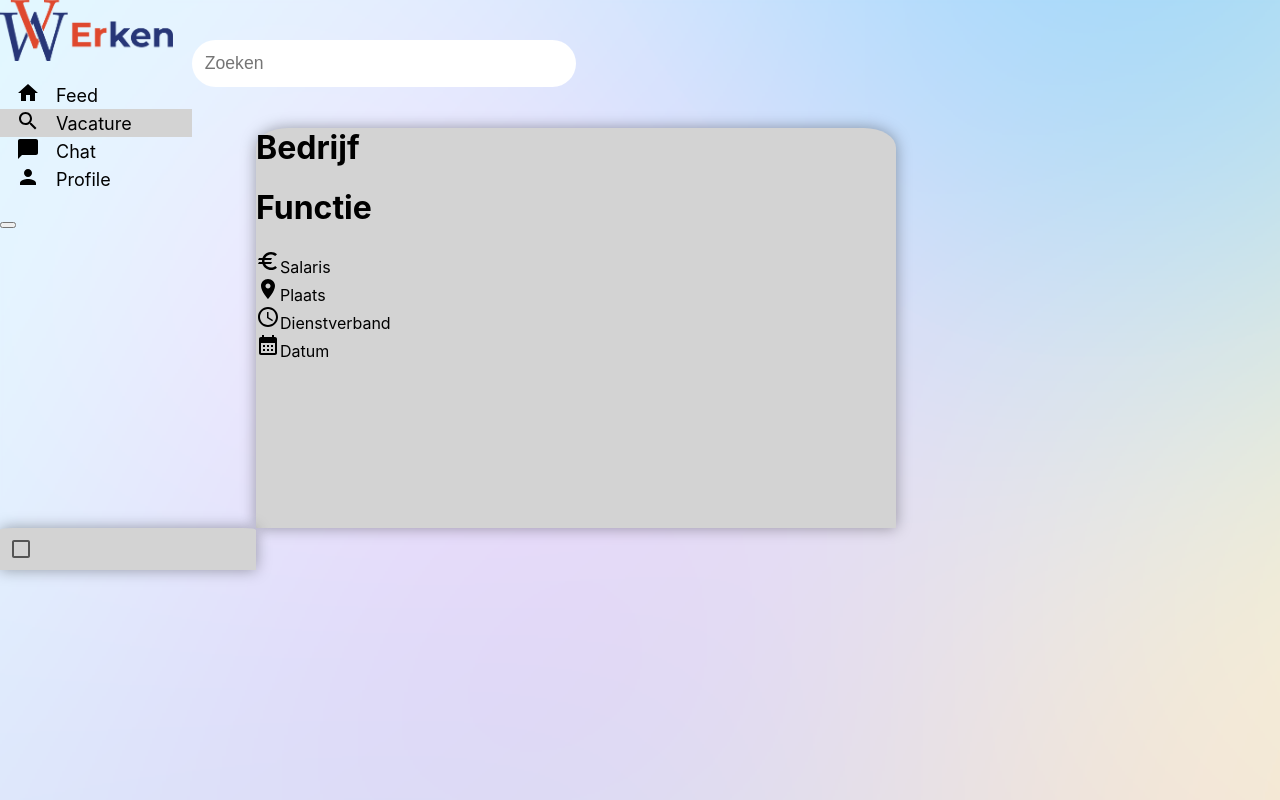
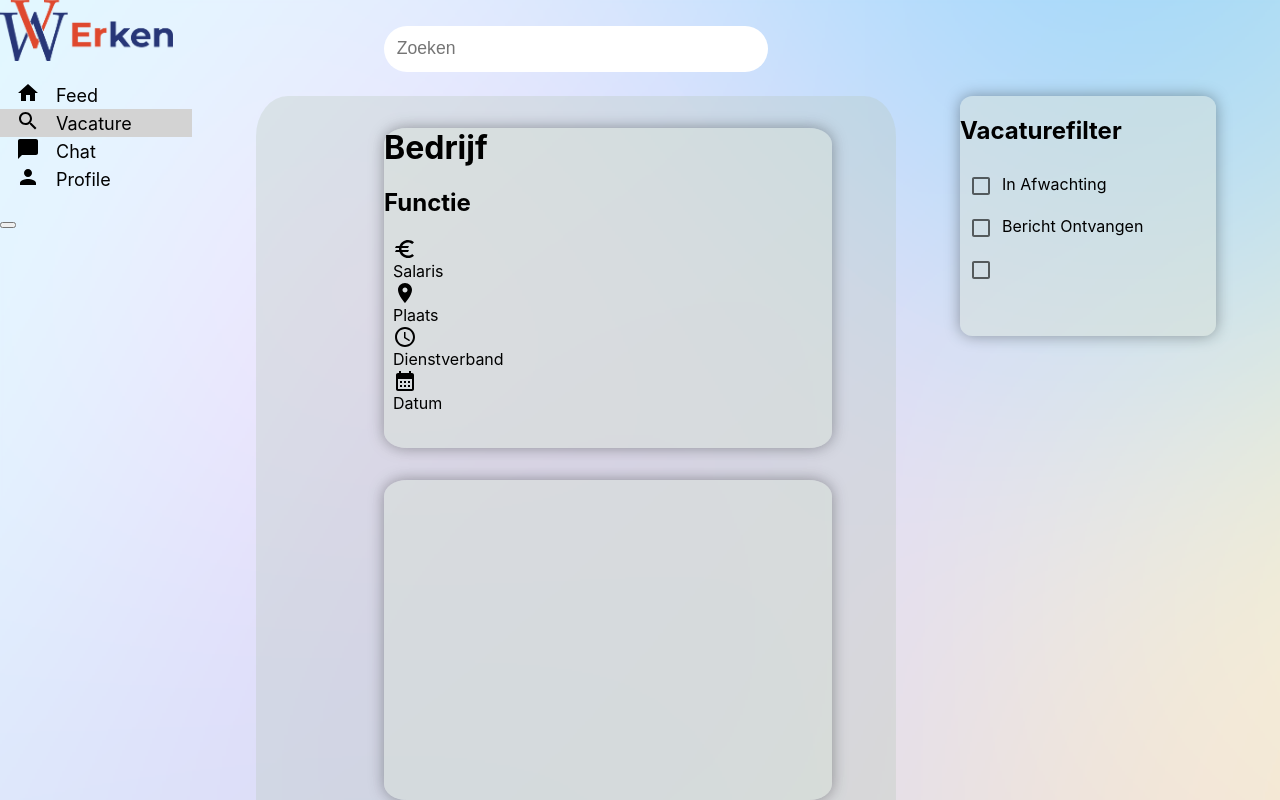
Before and after one commit to ryodc/Erken, a React (Create React App) app in the folder client/: page /Vacature in a window 1280 px wide. Built offline with nearby package versions, Linux system fonts and the light colour scheme.

Commit message:
eafwefwef
ewewfefefe

```diff
--- a/client/src/Components/Navbar/navbar.js
+++ b/client/src/Components/Navbar/navbar.js
@@ -16,7 +16,7 @@ function Navigation() {
       <Router>
         <Sidebar />
         <Switch>
-          <Route path="/Feed" exact component={Feed} />
+          <Route path="/" exact component={Feed} />
           <Route path="/Vacature" exact component={Vacature} />
           <Route path="/Chat" component={Chat} />
           <Route path="/Profile" component={Profile} />
--- a/client/src/Components/Vacature/vacature.css
+++ b/client/src/Components/Vacature/vacature.css
@@ -1,42 +1,55 @@
 .Searchbar{
-    left: 15%;
-    top: 5%;
+    margin-left: 30% !important;
+    margin-top: 2% !important;
     width: 30%;
     padding: 1%;
-    position: absolute;
+    position: fixed;
     border-radius: 30px;
     font-size: 110%;
-
 }
 
 .VacatureContainer{
-    width: 100%;
     height: 100%;
-    position: absolute;
-    display: inline-block;
+    width: 50%;
+    background-color: rgba(183, 197, 183, 0.3) ;
+    margin-left: 20% !important;
+    margin-top: 7.5% !important;
+    padding: 0;
+    justify-content: center;
+    position: fixed;
+    top: 0;
+    box-sizing: border-box;
+    align-items: center;
+    border-radius: 5% 5% 5% 5%;
+}
+
+.VacatureFilter{
+    margin-left: 75% !important;
+    margin-top: 7.5% !important;
+    width: 20%;
+    height: 30%;
+    position: fixed;
+    background-color: rgba(215, 223, 215, 0.5);
+    box-shadow: rgba(0, 0, 0, 0.35) 0px 0px 15px;
+    list-style-type: none;
+    color: black;
+    border-radius: 5% 5% 5% 5%;
 }
 
 .VacaturePost{
     margin-left: 20%;
-    margin-top: 10%;
-    width: 50%;
-    height: 400px;
-    left: 600px;
-    background-color: lightgrey;
+    margin-top: 5%;
+    width: 70%;
+    height: 40%;
+    background-color: rgba(215, 223, 215, 0.5);
     box-shadow: rgba(0, 0, 0, 0.35) 0px 0px 15px;
     list-style-type: none;
     color: black;
-    border-radius: 5% 5% 0% 0%;
+    border-radius: 5% 5% 5% 5%;
 }
 
-.VacatureFilter{
-    left: 75%;
-    top: 10%;
-    width: 20%;
-    background-color: lightgrey;
-    box-shadow: rgba(0, 0, 0, 0.35) 0px 0px 15px;
-    list-style-type: none;
-    color: black;
-    border-radius: 5% 5% 0% 0%;
+.VacatureInfo{
+    margin-left: 2%;
     display: flex;
+    flex-direction: column;
 }
--- a/client/src/Components/Vacature/vacature.js
+++ b/client/src/Components/Vacature/vacature.js
@@ -16,19 +16,30 @@ const Vacature = () => {
       <div>
             <input className="Searchbar" placeholder="Zoeken"></input>
       </div>
+    <div className="Vacature">
       <div className="VacatureContainer">
         <div className="VacaturePost">
-          <div><h1>Bedrijf</h1></div>
-          <div><h1>Functie</h1></div>
-          <div><EuroIcon></EuroIcon>Salaris</div>
-          <div><LocationOnIcon></LocationOnIcon>Plaats</div>
-          <div><AccessTimeIcon></AccessTimeIcon>Dienstverband</div>
-          <div><CalendarMonthIcon></CalendarMonthIcon>Datum</div>
+          <div className= "Header">
+            <h1>Bedrijf</h1>
+            <h2>Functie</h2>
+          </div>
+          <div className="VacatureInfo">
+            <EuroIcon></EuroIcon>Salaris
+            <LocationOnIcon></LocationOnIcon>Plaats
+            <AccessTimeIcon></AccessTimeIcon>Dienstverband
+            <CalendarMonthIcon></CalendarMonthIcon>Datum
+          </div>
         </div>
-        <div className="VacatureFilter">
-        <Checkbox></Checkbox>
+        <div className="VacaturePost">
         </div>
       </div>
+      <div className="VacatureFilter">
+        <h2>Vacaturefilter</h2>
+        <div><Checkbox></Checkbox>In Afwachting</div>
+        <div><Checkbox></Checkbox>Bericht Ontvangen</div>
+        <div><Checkbox></Checkbox></div>
+      </div>
+    </div>
     </div>
   );
 };
```
